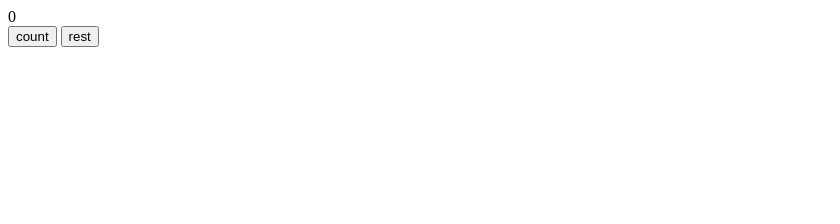
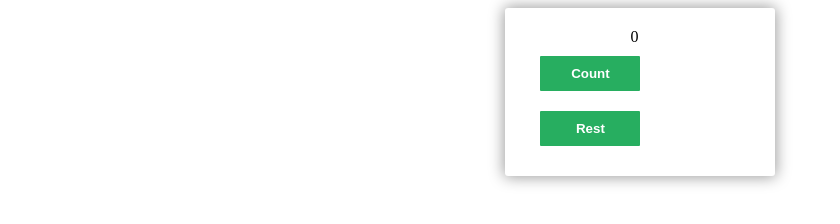
Before and after one commit to mahmoudAcm/js-run-win, a plain HTML site: page task-1/index.html in a window 1280 px wide. Shown: the whole page, without its empty margins (0-840 px from the left). Drawn offline with Linux system fonts and the light colour scheme.

Commit message:
adding some style

```diff
--- a/task-1/index.html
+++ b/task-1/index.html
@@ -5,9 +5,37 @@
     </head>
 
     <body>
-        <div id="counter">0</div>
-        <button id="inc">count</button>
-        <button id="rest">rest</button>
+    <section style=" background: white;
+    border: 0 none;
+    border-radius: 3px;
+    box-shadow: 0 0 15px 1px rgba(0, 0, 0, 0.4);
+    padding: 20px 30px;
+    box-sizing: border-box;
+    width: 21.3%;
+    margin: 0 auto;
+
+    /*stacking fieldsets above each other*/
+    position: relative;">
+        <div id="counter" style="text-align: center; margin-left: -11px;">0</div>
+        <button id="inc" style="cursor: pointer;  width: 100px;
+        background: #27AE60;
+        font-weight: bold;
+        color: white;
+        border: 0 none;
+        border-radius: 1px;
+        cursor: pointer;
+        padding: 10px 5px;
+        margin: 10px 5px;" title="this is stored even you refresh the page">Count</button>
+        <button id="rest" style="cursor: pointer;  width: 100px;
+        background: #27AE60;
+        font-weight: bold;
+        color: white;
+        border: 0 none;
+        border-radius: 1px;
+        cursor: pointer;
+        padding: 10px 5px;
+        margin: 10px 5px;">Rest</button>
+    </section>
     </body>
     <script src="app.js"></script>
 </html>
```
